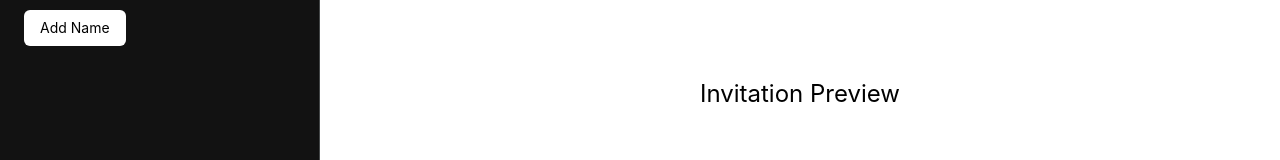
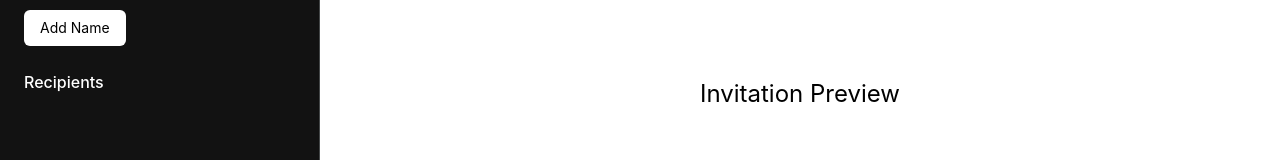
Before and after one commit to linaghazy/Invitation-Generator-React, a React (Vite) app: page / in a window 1280 px wide. Shown: the part 336-496 px from the top of the page. Built offline with nearby package versions, Linux system fonts and the light colour scheme.

Commit message:
Add guest names list

```diff
--- a/src/components/NameInput.jsx
+++ b/src/components/NameInput.jsx
@@ -3,9 +3,15 @@ import { useState } from "react";
 
 function NameInput() {
     const[name, setName] = useState(" ");
+    const[guestNames, setGuestNames] = useState([]);
 
     const handleAddName= () => {
-        console.log(name);
+        if (name.trim() === " ") {
+            return;
+        }
+
+        setGuestNames([...guestNames, name]);
+        setName(" ");
     };
 
     return (
@@ -29,6 +35,18 @@ function NameInput() {
                 Add Name
             </button>
 
+            <div className="mt-6">
+                <h3 className="mb-3 text-base font-medium">
+                    Recipients
+                </h3>
+
+                {guestNames.map((guest, index) => (
+                    <p key={index} className="mb-2 text-gray-300">
+                        {guest}
+                    </p>
+                ))}
+            </div>
+
         </div>
     );
 }
```
